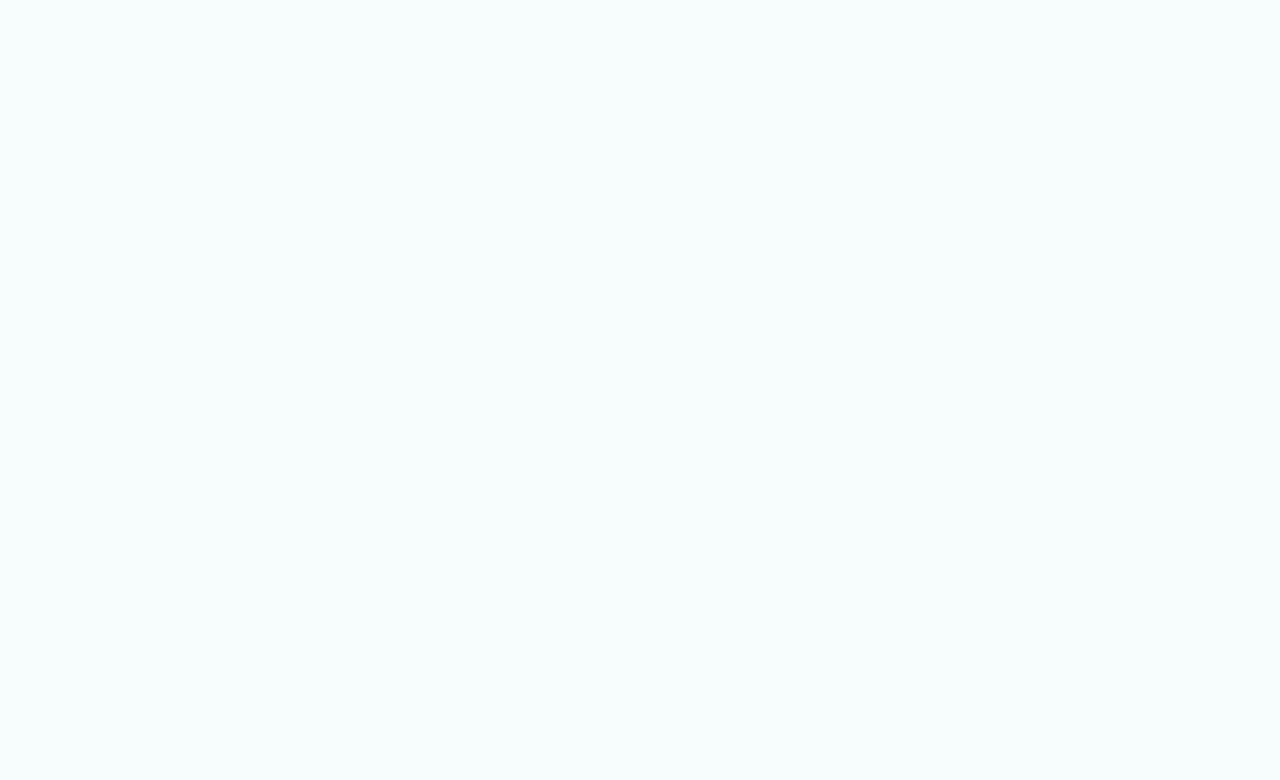
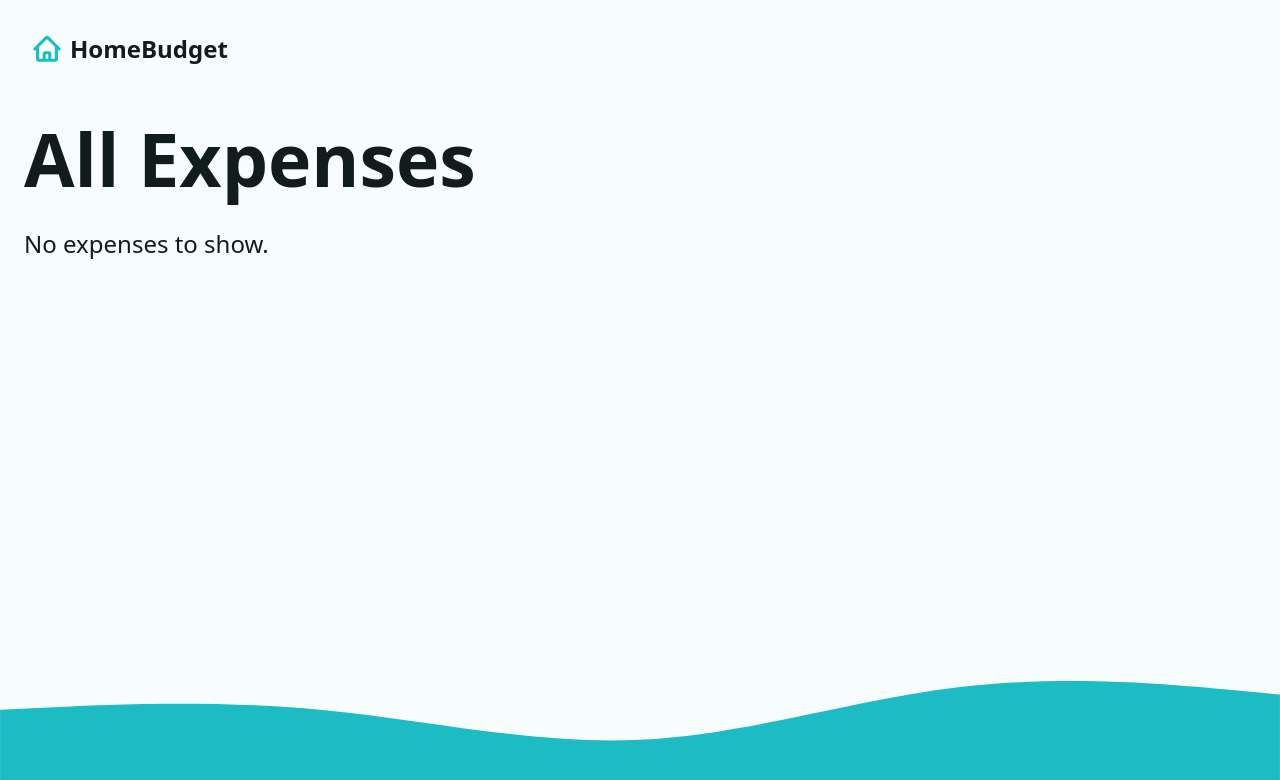
Before and after one commit to Vanshul-Dahiya/budget-tracker-using-react, a React (Create React App) app: page /expenses in a window 1280 px wide. Before the commit this address had no page. Shown: the top 780 px of the page. Built offline with nearby package versions, Linux system fonts and the light colour scheme.

Commit message:
Added expense page

```diff
--- a/src/App.js
+++ b/src/App.js
@@ -7,6 +7,8 @@
 import Main, { mainLoader } from "./layouts/Main";
 // routes
 import Dashboard, { dashboardAction, dashboardLoader } from "./pages/Dashboard";
+import ExpensesPage, { expensesLoader } from "./pages/ExpensesPage";
+
 // actions
 import { logoutAction } from "./actions/logout";
 
@@ -27,6 +29,12 @@
         errorElement: <Error />,
       },
       {
+        // path: "/",
+        path: "expenses",
+        element: <ExpensesPage />,
+        loader: expensesLoader,
+      },
+      {
         path: "logout",
         action: logoutAction,
       },
--- a/src/pages/Dashboard.js
+++ b/src/pages/Dashboard.js
@@ -1,7 +1,7 @@
 import React from "react";
 
 // rrd imports
-import { useLoaderData } from "react-router-dom";
+import { Link, useLoaderData } from "react-router-dom";
 // library imports
 import { toast } from "react-toastify";
 
@@ -110,10 +110,15 @@
                   <div className="grid-md">
                     <h2>Recent Expenses</h2>
                     <Table
-                      expenses={expenses.sort(
-                        (a, b) => b.createdAt - a.createdAt
-                      )}
+                      expenses={expenses
+                        .sort((a, b) => b.createdAt - a.createdAt)
+                        .slice(0, 5)}
                     />
+                    {expenses.length > 5 && (
+                      <Link to="expenses" className="btn btn--dark">
+                        View all expenses
+                      </Link>
+                    )}
                   </div>
                 )}
               </div>
--- /dev/null
+++ b/src/pages/ExpensesPage.js
@@ -0,0 +1,37 @@
+import React from "react";
+// rrd import
+import { useLoaderData } from "react-router-dom";
+// component imports
+import Table from "../components/Table";
+// helper import
+import { fetchData } from "../helpers";
+
+// loader
+export function expensesLoader() {
+  const expenses = fetchData("expenses");
+  // to use them,pass them to useLoaderData hook
+  return {
+    expenses,
+  };
+}
+
+const ExpensesPage = () => {
+  const { expenses } = useLoaderData();
+  return (
+    <div className="grid-lg">
+      <h1>All Expenses</h1>
+      {expenses && expenses.length > 0 ? (
+        <div className="grid-md">
+          <h2>
+            Recent Expenses <small> ({expenses.length} total) </small>{" "}
+          </h2>
+          <Table expenses={expenses} />
+        </div>
+      ) : (
+        <p>No expenses to show.</p>
+      )}
+    </div>
+  );
+};
+
+export default ExpensesPage;
```
